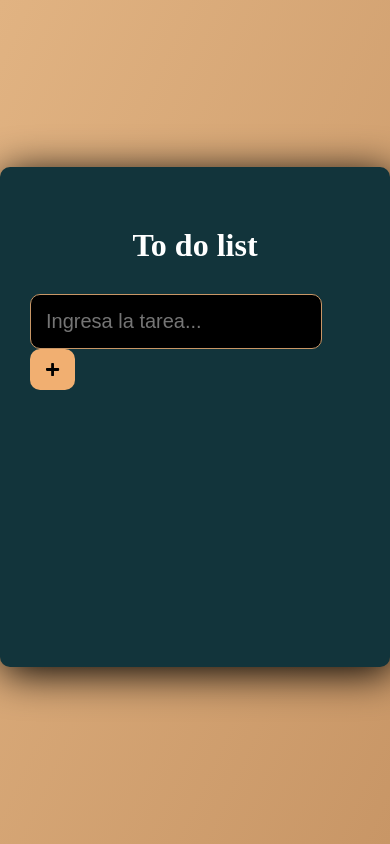
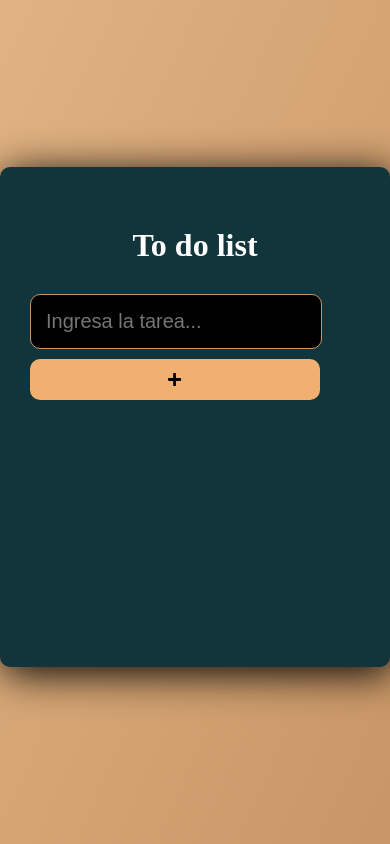
Before and after one commit to MartinGramajo/ToDoList, a React (Create React App) app: page / in a window 390 px wide. Built offline with nearby package versions, Linux system fonts and the light colour scheme.

Commit message:
cambio width del boton en respon 425

```diff
--- a/src/App.css
+++ b/src/App.css
@@ -71,7 +71,8 @@
 }
 @media (max-width: 425px){
   .button-add{
-    width: 45px;
+    width: 290px;
+    margin-top: 10px;
     padding: 12px 12px;
     font-size: 15px;
     border-radius: 10px;
```
